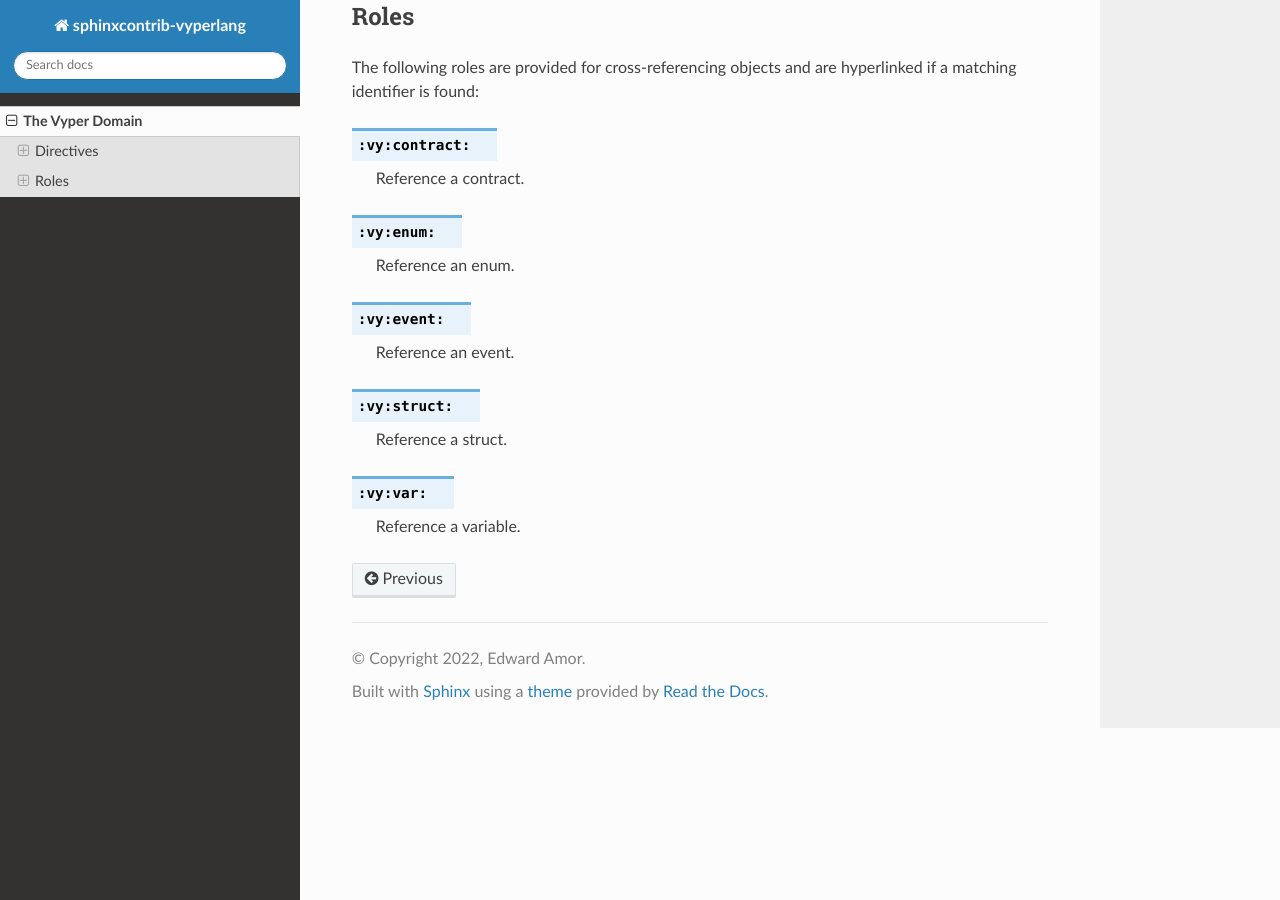
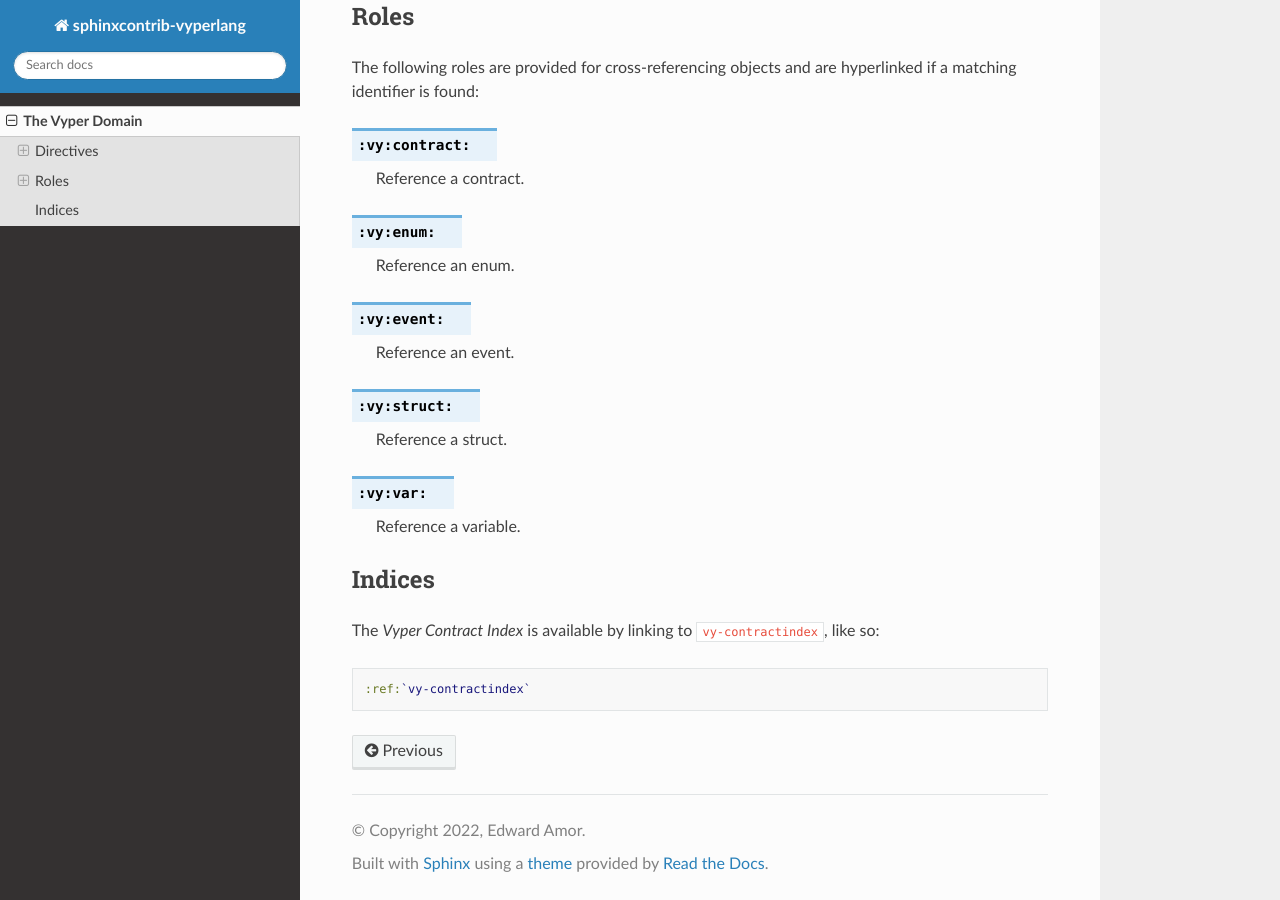
Before and after one commit to skellet0r/sphinxcontrib-vyperlang, a Sphinx documentation site: the page built from docs/source/domain.rst, in a window 1280 px wide and 900 px high, scrolled down 3465 px. Built offline with Sphinx 7.4.7 and the Read the Docs theme 2.0.0, drawn with Linux system fonts in a browser that asks for light colours.

Commit message:
docs: document vyper contract index

```diff
--- a/docs/source/domain.rst
+++ b/docs/source/domain.rst
@@ -206,3 +206,12 @@ matching identifier is found:
 .. rst:role:: vy:var
 
     Reference a variable.
+
+Indices
+-------
+
+The *Vyper Contract Index* is available by linking to ``vy-contractindex``, like so:
+
+.. code-block:: rst
+
+    :ref:`vy-contractindex`
```
